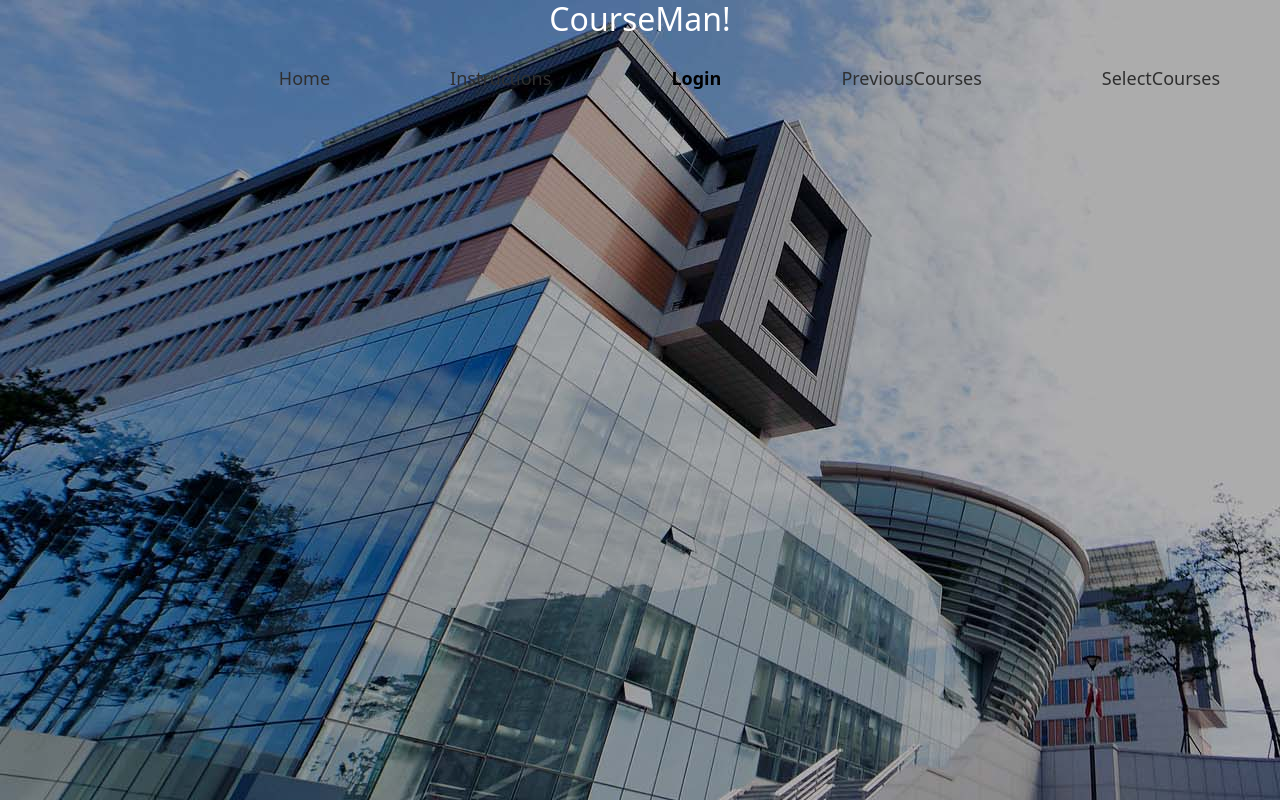
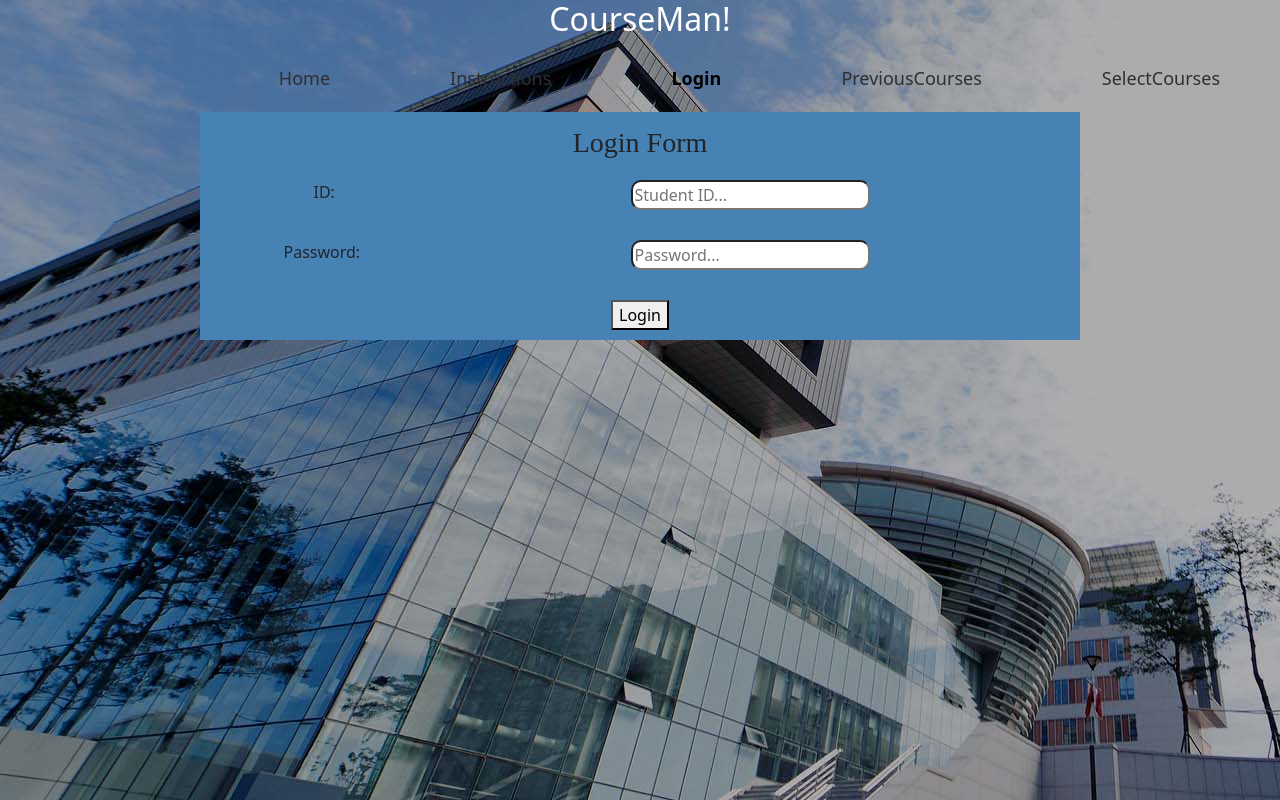
Before and after one commit to JuyeeMyeong/web_project_cse316, a React (Create React App) app: page /Login in a window 1280 px wide. Built offline with nearby package versions, Linux system fonts and the light colour scheme.

Commit message:
#2 v1 login page

```diff
--- a/src/App.css
+++ b/src/App.css
@@ -40,3 +40,38 @@ h1 {
 }
 
 /***********         Login              ***********/
+.LoginPage {
+  margin: 10px 200px;
+  padding: 10px 20px;
+  background-color: #4682B4;
+}
+
+.login_title {
+  font-family:'Times New Roman', Times, serif;
+  font-size: 28px;
+  text-align: center;
+  font-weight: 500;
+}
+
+.loginform {
+  margin-bottom: 30px;
+}
+
+.LoginPage input {
+  margin-left: 70px;
+  border-radius: 10px;
+}
+
+.idpw {
+  width: 150px;
+}
+
+#ID {
+  padding-left: 30px;
+}
+
+.Loginbtn {
+  display: inline-block;
+}
+
+/***********         PreviousCourses              ***********/
--- a/src/components/Login.js
+++ b/src/components/Login.js
@@ -26,6 +26,23 @@ function Login() {
                 </h1>
             </header>
 
+            <div className='LoginPage'>
+                <p className='login_title'>Login Form</p>
+                <div className='loginform d-flex justify-content-around'>
+                    <label id="ID"for="" className="idpw">ID:</label>
+                    <input type="text" name="user" id="" placeholder='Student ID...'></input>
+                    <div></div>
+                </div>
+                <div className='loginform d-flex justify-content-around'>
+                    <label id="PW" for="" className="idpw">Password:</label>
+                    <input type="text" name="password" id="" placeholder='Password...'></input>
+                    <div></div>
+                </div>
+                <div className='text-center'>
+                    <button id="Loginbtn" type="button" form="">Login</button>
+                </div>
+            </div>
+
 
         </div>
     );
```
